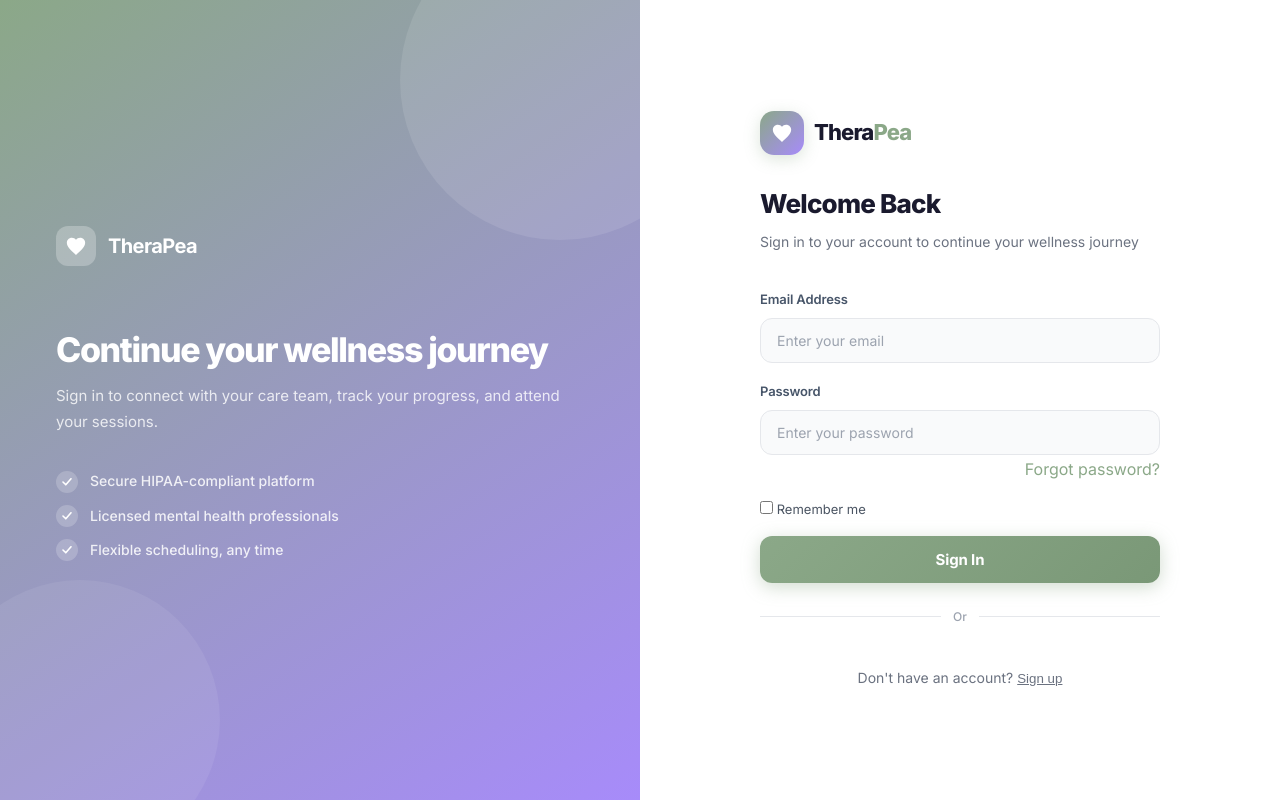
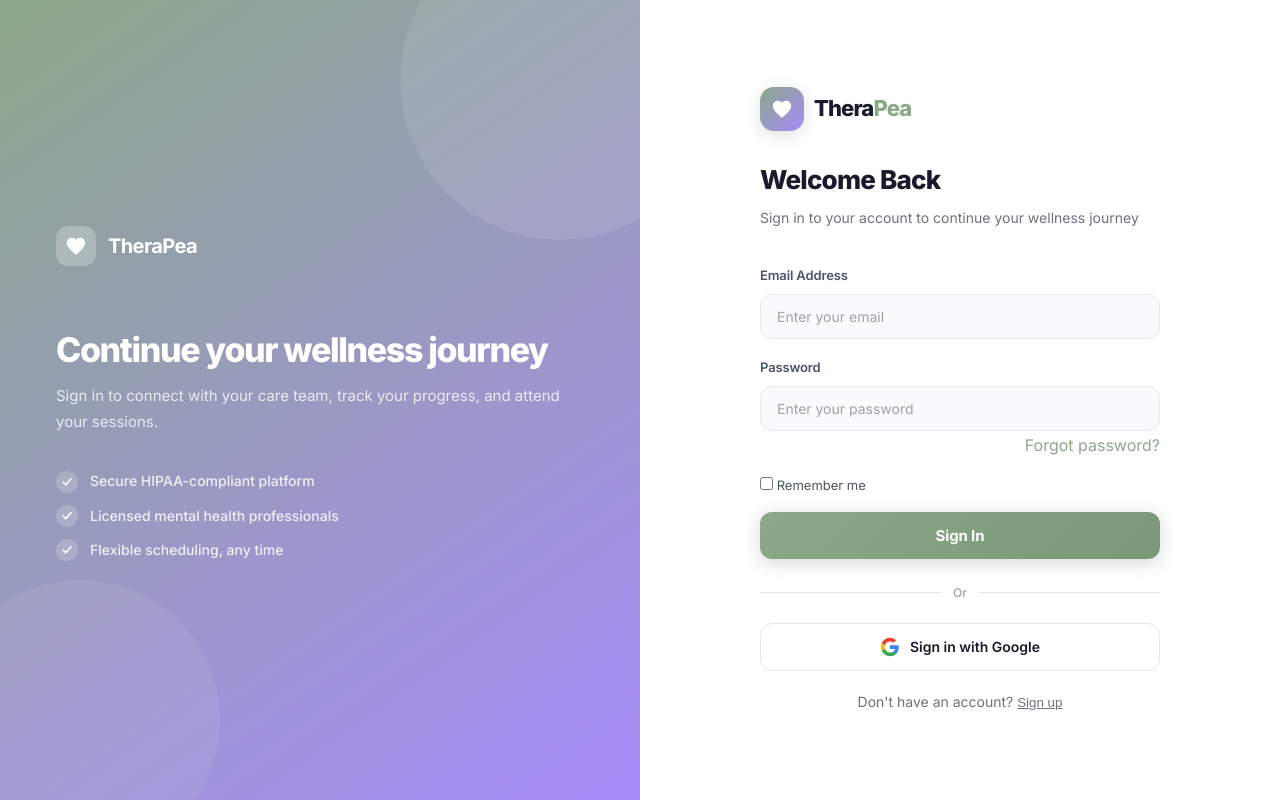
Before and after one commit to MichaelGrant-Libato/IT342_Therapea_G4_Libato, a React (Vite) app in the folder web/therapea-frontend/: page /login in a window 1280 px wide. Built offline with nearby package versions, Linux system fonts and the light colour scheme; no server answers.

Commit message:
fix: change supabase port to pooler default and enable zero threshold prepared statements

```diff
--- a/web/therapea-frontend/src/features/auth/Login.tsx
+++ b/web/therapea-frontend/src/features/auth/Login.tsx
@@ -1,4 +1,4 @@
-import React, { useState, useEffect, useRef } from 'react';
+import React, { useState, useEffect, useRef, useCallback } from 'react';
 import { useNavigate } from 'react-router-dom';
 import "./Login.css";
 
@@ -14,19 +14,19 @@
   const [rememberMe, setRememberMe] = useState(false);
 
   // Google OTP State
-  const [googleEmail, setGoogleEmail]       = useState('');
-  const [showOtpFlow, setShowOtpFlow]       = useState(false);
-  const [otpCode, setOtpCode]               = useState('');
-  const [storedIdToken, setStoredIdToken]   = useState('');
+  const [googleEmail, setGoogleEmail]     = useState('');
+  const [showOtpFlow, setShowOtpFlow]     = useState(false);
+  const [otpCode, setOtpCode]             = useState('');
 
   // FORGOT PASSWORD MODAL STATE
-  const [forgotStep, setForgotStep]             = useState(0);
-  const [forgotEmail, setForgotEmail]           = useState('');
-  const [newPassword, setNewPassword]           = useState('');
-  const [confirmPassword, setConfirmPassword]   = useState('');
-  const [modalError, setModalError]             = useState('');
-  const [modalSuccess, setModalSuccess]         = useState('');
+  const [forgotStep, setForgotStep]           = useState(0);
+  const [forgotEmail, setForgotEmail]         = useState('');
+  const [newPassword, setNewPassword]         = useState('');
+  const [confirmPassword, setConfirmPassword] = useState('');
+  const [modalError, setModalError]           = useState('');
+  const [modalSuccess, setModalSuccess]       = useState('');
 
+  const googleClientRef = useRef<any>(null);
   const googleInitialized = useRef(false);
 
   const parseError = async (res: Response, preParsedData?: any) => {
@@ -65,11 +65,11 @@
     }
   }, [navigate]);
 
-  const handleGoogleCredentialResponse = async (response: any) => {
+  // ─── Stable callback ref so Google always calls the latest version ───
+  const handleGoogleCredentialResponse = useCallback(async (response: any) => {
     setIsLoading(true); setError(''); setSuccess('');
     try {
       const token = response.credential;
-      setStoredIdToken(token);
 
       const res = await fetch(`${API_BASE_URL}/api/auth/google-check`, {
         method: 'POST',
@@ -82,6 +82,9 @@
       if (res.ok || res.status === 200) {
         setGoogleEmail(data.email);
         sendOtp(data.email, 'LOGIN');
+      } else if (res.status === 404 && data.email) {
+        setGoogleEmail(data.email);
+        sendOtp(data.email, 'LOGIN');
       } else {
         setError(data.error || 'Google verification routing error.');
       }
@@ -90,35 +93,22 @@
     } finally {
       setIsLoading(false);
     }
-  };
+  }, [API_BASE_URL]);
 
-  // ─── INITIALIZE AND RENDER OFFICIAL GOOGLE BUTTON ───
+  // ─── Initialize Google ONCE using accounts.id (popup mode, no renderButton) ───
   useEffect(() => {
     if (googleInitialized.current) return;
 
     const initGoogle = () => {
-      if (!(window as any).google) return;
+      const g = (window as any).google;
+      if (!g) return;
 
-      (window as any).google.accounts.id.initialize({
+      g.accounts.id.initialize({
         client_id: import.meta.env.VITE_GOOGLE_CLIENT_ID || "275088762622-rehu8gq0gi8m0fhspele0dp7q2g4bg3d.apps.googleusercontent.com",
         callback: handleGoogleCredentialResponse,
-        ux_mode: "popup",
-        itp_support: true,
+        ux_mode: 'popup',
+        cancel_on_tap_outside: true,
       });
-
-      // Render the official, standard popup button (Bypasses One Tap FedCM limits)
-      const btnContainer = document.getElementById("google-signin-button");
-      if (btnContainer) {
-        (window as any).google.accounts.id.renderButton(btnContainer, {
-          theme: "outline",
-          size: "large",
-          type: "standard",
-          shape: "rectangular",
-          text: "signin_with",
-          logo_alignment: "left",
-          width: btnContainer.clientWidth || 350
-        });
-      }
 
       googleInitialized.current = true;
     };
@@ -134,7 +124,62 @@
       }, 200);
       return () => clearInterval(interval);
     }
-  }, []);
+  }, [handleGoogleCredentialResponse]);
+
+  // ─── Custom button click: cancel any lingering prompt, then open a fresh one ───
+  const triggerGoogleSignIn = () => {
+    const g = (window as any).google;
+    if (!g) {
+      setError('Google SDK is not loaded. Please refresh the page.');
+      return;
+    }
+
+    // Cancel any existing One Tap / prompt overlay first
+    g.accounts.id.cancel();
+
+    // Re-initialize fresh so the popup always fires, ignoring browser FedCM state
+    g.accounts.id.initialize({
+      client_id: import.meta.env.VITE_GOOGLE_CLIENT_ID || "275088762622-rehu8gq0gi8m0fhspele0dp7q2g4bg3d.apps.googleusercontent.com",
+      callback: handleGoogleCredentialResponse,
+      ux_mode: 'popup',
+      cancel_on_tap_outside: true,
+    });
+
+    g.accounts.id.prompt((notification: any) => {
+      if (notification.isNotDisplayed()) {
+        // FedCM / One Tap blocked — fall back to OAuth2 popup
+        const tokenClient = g.accounts.oauth2.initTokenClient({
+          client_id: import.meta.env.VITE_GOOGLE_CLIENT_ID || "275088762622-rehu8gq0gi8m0fhspele0dp7q2g4bg3d.apps.googleusercontent.com",
+          scope: 'openid email profile',
+          callback: async (tokenResponse: any) => {
+            if (tokenResponse.error) {
+              setError('Google sign-in was cancelled or failed.');
+              return;
+            }
+            // Exchange access token for user info, then fire backend check
+            setIsLoading(true);
+            try {
+              const userInfoRes = await fetch('https://www.googleapis.com/oauth2/v3/userinfo', {
+                headers: { Authorization: `Bearer ${tokenResponse.access_token}` },
+              });
+              const userInfo = await userInfoRes.json();
+              if (userInfo.email) {
+                setGoogleEmail(userInfo.email);
+                await sendOtp(userInfo.email, 'LOGIN');
+              } else {
+                setError('Could not retrieve Google account email.');
+              }
+            } catch {
+              setError('Failed to retrieve Google account info.');
+            } finally {
+              setIsLoading(false);
+            }
+          },
+        });
+        tokenClient.requestAccessToken({ prompt: 'select_account' });
+      }
+    });
+  };
 
   const sendOtp = async (email: string, type: 'LOGIN' | 'FORGOT_PASSWORD') => {
     setIsLoading(true);
@@ -142,7 +187,7 @@
     else { setModalError(''); setModalSuccess(''); }
 
     try {
-      const res  = await fetch(`${API_BASE_URL}/api/auth/send-otp`, {
+      const res = await fetch(`${API_BASE_URL}/api/auth/send-otp`, {
         method: 'POST',
         headers: { 'Content-Type': 'application/json' },
         body: JSON.stringify({ email, type }),
@@ -327,6 +372,7 @@
         @keyframes popIn { from { opacity: 0; transform: scale(0.95); } to { opacity: 1; transform: scale(1); } }
       `}</style>
 
+      {/* ─── FORGOT PASSWORD MODAL ─── */}
       {forgotStep > 0 && (
         <div className="tp-modal-overlay" onMouseDown={(e) => { if (e.target === e.currentTarget) closeModal(); }}>
           <div className="tp-modal-card">
@@ -349,14 +395,9 @@
                 {modalError && <div className="error-message" style={{ marginBottom: '16px' }}>{modalError}</div>}
                 {modalSuccess && <div className="success-message" style={{ marginBottom: '16px' }}>{modalSuccess}</div>}
                 <input
-                  type="text"
-                  placeholder="000000"
-                  className="tp-modal-input"
-                  maxLength={6}
+                  type="text" placeholder="000000" className="tp-modal-input" maxLength={6}
                   style={{ textAlign: 'center', fontSize: '24px', letterSpacing: '12px', fontWeight: 600 }}
-                  value={otpCode}
-                  onChange={e => setOtpCode(e.target.value.replace(/[^0-9]/g, ''))}
-                  required
+                  value={otpCode} onChange={e => setOtpCode(e.target.value.replace(/[^0-9]/g, ''))} required
                 />
                 <button type="submit" className="tp-modal-btn" disabled={isLoading || otpCode.length < 6}>{isLoading ? 'Verifying...' : 'Verify Code'}</button>
                 <div style={{ textAlign: 'center', marginTop: '16px' }}>
@@ -379,6 +420,7 @@
         </div>
       )}
 
+      {/* ─── MAIN LOGIN SCREEN ─── */}
       <div className="login-container">
         <div className="login-left">
           <div className="left-logo">
@@ -443,35 +485,26 @@
                 <div className="form-group">
                   <label className="form-label">Verification Code (OTP)</label>
                   <input
-                    type="text"
-                    value={otpCode}
+                    type="text" value={otpCode}
                     onChange={(e) => setOtpCode(e.target.value.replace(/[^0-9]/g, ''))}
-                    placeholder="Enter 6-digit code"
-                    className="form-input"
+                    placeholder="Enter 6-digit code" className="form-input"
                     style={{ textAlign: 'center', fontSize: '20px', letterSpacing: '8px', fontWeight: 600 }}
-                    maxLength={6}
-                    required
+                    maxLength={6} required
                   />
                 </div>
                 <button type="submit" className="login-button" disabled={isLoading || otpCode.length < 6}>
                   {isLoading ? 'Verifying…' : 'Verify & Sign In'}
                 </button>
                 <div style={{ marginTop: '12px', textAlign: 'center' }}>
-                  <button
-                    type="button"
-                    className="back-button"
+                  <button type="button" className="back-button"
                     onClick={() => { setError(''); setSuccess(''); sendOtp(googleEmail, 'LOGIN'); }}
-                    disabled={isLoading}
-                  >
+                    disabled={isLoading}>
                     Resend OTP
                   </button>
                 </div>
                 <div style={{ marginTop: '16px', textAlign: 'center' }}>
-                  <button
-                    type="button"
-                    onClick={handleBackToLogin}
-                    style={{ background: 'none', border: 'none', color: '#64748b', cursor: 'pointer', fontSize: '14px', fontWeight: 500 }}
-                  >
+                  <button type="button" onClick={handleBackToLogin}
+                    style={{ background: 'none', border: 'none', color: '#64748b', cursor: 'pointer', fontSize: '14px', fontWeight: 500 }}>
                     ← Back to Login
                   </button>
                 </div>
@@ -481,36 +514,20 @@
                 <form onSubmit={handleLogin} className="login-form">
                   <div className="form-group">
                     <label htmlFor="email" className="form-label">Email Address</label>
-                    <input
-                      type="email"
-                      id="email"
-                      name="email"
-                      value={formData.email}
+                    <input type="email" id="email" name="email" value={formData.email}
                       onChange={(e) => setFormData({ ...formData, email: e.target.value })}
-                      placeholder="Enter your email"
-                      className="form-input"
-                      required
-                    />
+                      placeholder="Enter your email" className="form-input" required />
                   </div>
                   <div className="form-group">
                     <label htmlFor="password" className="form-label">Password</label>
-                    <input
-                      type="password"
-                      id="password"
-                      name="password"
-                      value={formData.password}
+                    <input type="password" id="password" name="password" value={formData.password}
                       onChange={(e) => setFormData({ ...formData, password: e.target.value })}
-                      placeholder="Enter your password"
-                      className="form-input"
-                      required
-                    />
+                      placeholder="Enter your password" className="form-input" required />
                     <div className="form-footer">
-                      <button
-                        type="button"
+                      <button type="button"
                         onClick={() => { setError(''); setSuccess(''); setForgotStep(1); }}
                         className="forgot-link"
-                        style={{ background: 'none', border: 'none', padding: 0, font: 'inherit', cursor: 'pointer' }}
-                      >
+                        style={{ background: 'none', border: 'none', padding: 0, font: 'inherit', cursor: 'pointer' }}>
                         Forgot password?
                       </button>
                     </div>
@@ -532,16 +549,30 @@
                   <div className="divider-line"/>
                 </div>
 
-                {/* THE REAL FIX: This div is where Google builds the unblockable button */}
-                <div id="google-signin-button" style={{ display: 'flex', justifyContent: 'center', width: '100%' }}></div>
+                {/*
+                  Custom fully-styled Google button.
+                  Calls triggerGoogleSignIn which uses accounts.id.prompt() with
+                  an oauth2 fallback — no renderButton, no FedCM pill UI.
+                */}
+                <button
+                  type="button"
+                  onClick={triggerGoogleSignIn}
+                  className="google-button"
+                  disabled={isLoading}
+                >
+                  <svg className="google-icon" viewBox="0 0 24 24" width="20" height="20">
+                    <path fill="#4285F4" d="M22.56 12.25c0-.78-.07-1.53-.2-2.25H12v4.26h5.92c-.26 1.37-1.04 2.53-2.21 3.31v2.77h3.57c2.08-1.92 3.28-4.74 3.28-8.09z"/>
+                    <path fill="#34A853" d="M12 23c2.97 0 5.46-.98 7.28-2.66l-3.57-2.77c-.98.66-2.23 1.06-3.71 1.06-2.86 0-5.29-1.93-6.16-4.53H2.18v2.84C3.99 20.53 7.7 23 12 23z"/>
+                    <path fill="#FBBC05" d="M5.84 14.09c-.22-.66-.35-1.36-.35-2.09s.13-1.43.35-2.09V7.07H2.18C1.43 8.55 1 10.22 1 12s.43 3.45 1.18 4.93l2.85-2.22.81-.62z"/>
+                    <path fill="#EA4335" d="M12 5.38c1.62 0 3.06.56 4.21 1.64l3.15-3.15C17.45 2.09 14.97 1 12 1 7.7 1 3.99 3.47 2.18 7.07l3.66 2.84c.87-2.6 3.3-4.53 6.16-4.53z"/>
+                  </svg>
+                  {isLoading ? 'Connecting...' : 'Sign in with Google'}
+                </button>
 
                 <p className="signup-link" style={{ marginTop: '20px' }}>
                   Don't have an account?{' '}
-                  <button
-                    type="button"
-                    onClick={() => navigate('/register')}
-                    style={{ background: 'none', border: 'none', color: 'inherit', cursor: 'pointer', textDecoration: 'underline', padding: 0 }}
-                  >
+                  <button type="button" onClick={() => navigate('/register')}
+                    style={{ background: 'none', border: 'none', color: 'inherit', cursor: 'pointer', textDecoration: 'underline', padding: 0 }}>
                     Sign up
                   </button>
                 </p>
```
